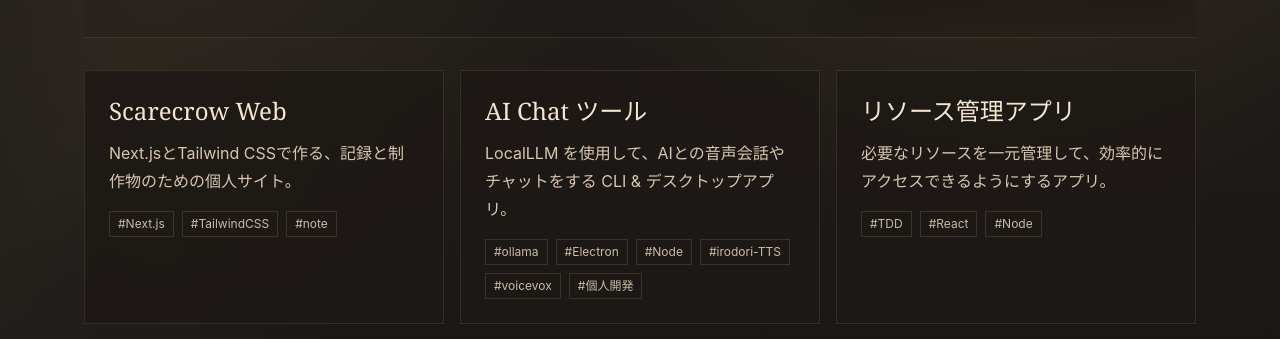
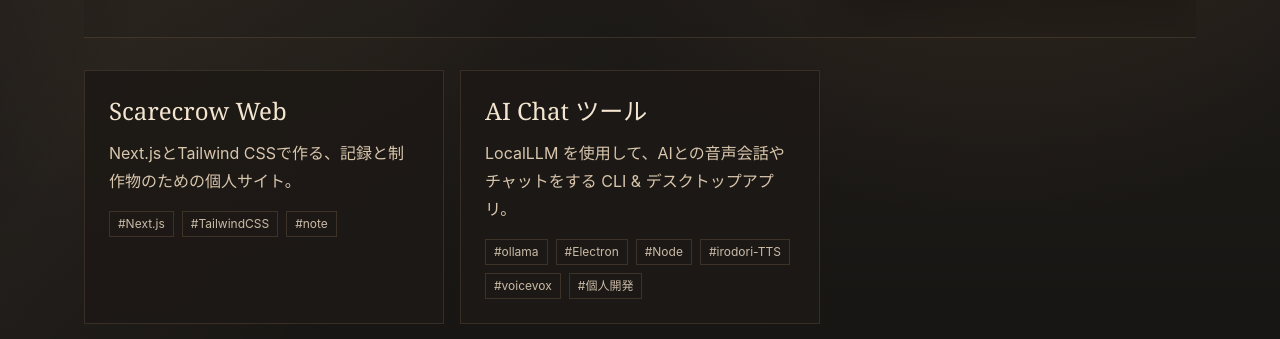
Before and after one commit to Scarecrow0222/scarecrow-website, a Next.js app: page /projects in a window 1280 px wide. Shown: the part 403-742 px from the top of the page. Built offline with nearby package versions, Linux system fonts and the light colour scheme.

Commit message:
制作プロジェクトの整理

```diff
--- a/src/data/projects.ts
+++ b/src/data/projects.ts
@@ -20,17 +20,4 @@ export const projects: Project[] = [
     tags: ["ollama", "Electron", "Node", "irodori-TTS", "voicevox", "個人開発"],
     href: "/projects",
   },
-  {
-    title: "リソース管理アプリ",
-    description:
-      "必要なリソースを一元管理して、効率的にアクセスできるようにするアプリ。",
-    tags: ["TDD", "React", "Node"],
-    href: "/projects",
-  },
-  {
-    title: "成長記録アプリ",
-    description: "日頃の学びや気づきを記録して、振り返るためのアプリ。",
-    tags: ["TDD", "React", "kotlin", "spring boot"],
-    href: "/projects",
-  },
 ];
```
